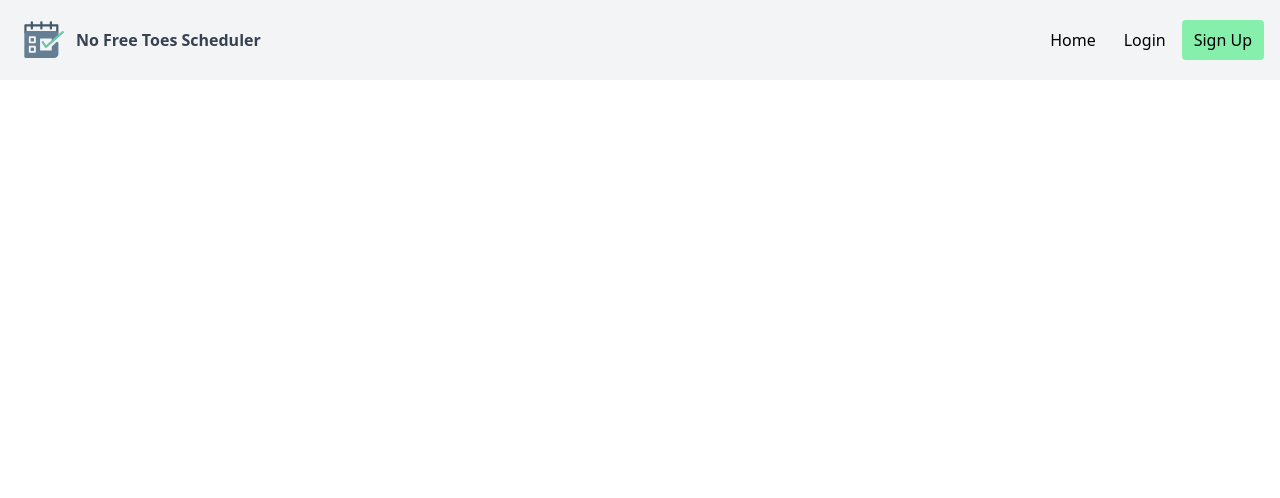
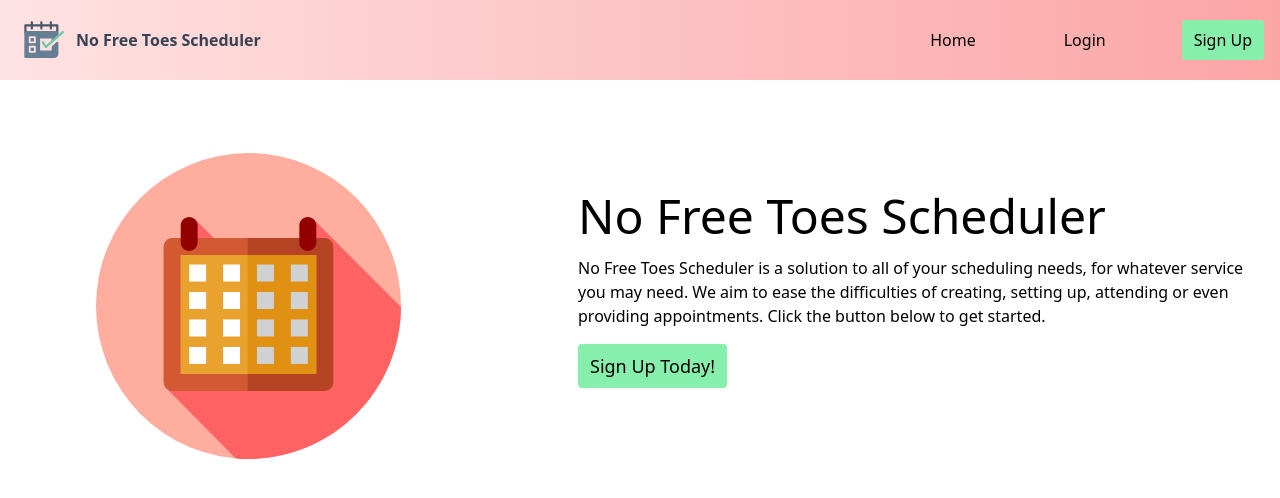
Before and after one commit to brianalegre/No-Free-Toes, a React (Create React App) app in the folder client/: page / in a window 1280 px wide. Shown: the top 498 px of the page. Built offline with nearby package versions, Linux system fonts and the light colour scheme; the HTML template or start-up script is replaced by a standard one.

Commit message:
Added hero container in home component

```diff
--- a/client/src/components/Home.js
+++ b/client/src/components/Home.js
@@ -1,8 +1,28 @@
-import React from 'react'
-import Navbar from './Navbar'
+import React from "react";
+import Navbar from "./Navbar";
+import heroImg from "../images/hero_image.svg";
 
 export default function Home() {
   return (
-    <Navbar />
-  )
+    <>
+      <Navbar />
+      <div class="container mx-auto flex flex-col md:flex-row items-center my-12">
+        <div class="pl-24 w-full lg:w-1/2 lg:py-6">
+          <img src={heroImg} alt="hero image" className="w-4/6" />
+        </div>
+        <div class="flex flex-col w-full lg:w-2/3 justify-center items-start pt-12 pb-24 px-6">
+          <h1 class="my-4 text-2xl text-bold lg:text-5xl">No Free Toes Scheduler</h1>
+          <p class="leading-normal mb-4">
+            No Free Toes Scheduler is a solution to all of your scheduling
+            needs, for whatever service you may need. We aim to ease the
+            difficulties of creating, setting up, attending or even providing
+            appointments. Click the button below to get started.
+          </p>
+          <button class="py-2 px-3 text-lg bg-green-300 hover:bg-green-700 text-black hover:text-gray-100 rounded transition duration-300">
+            Sign Up Today!
+          </button>
+        </div>
+      </div>
+    </>
+  );
 }
--- a/client/src/components/Navbar.js
+++ b/client/src/components/Navbar.js
@@ -6,11 +6,18 @@ const visitorNavLinks = [
   {
     name: "Home",
     link: "/",
+    class: "py-5 px-3 hover:text-pink-600 transition duration-300"
   },
   {
     name: "Login",
     link: "#",
+    class: "py-5 px-3 hover:text-pink-600 transition duration-300"
   },
+  {
+    name: "Sign Up",
+    link: "#",
+    class: "py-2 px-3 bg-green-300 hover:bg-green-700 text-black hover:text-gray-100 rounded transition duration-300"
+  }
 ];
 
 const memberNavLinks = [
@@ -38,7 +45,7 @@ const memberNavLinks = [
 
 const visitorLgNav = visitorNavLinks.map((navlinks) => (
   <>
-    <a href={navlinks.link} className="py-5 px-3">
+    <a href={navlinks.link} className={navlinks.class}>
       {navlinks.name}
     </a>
   </>
@@ -48,7 +55,7 @@ const visitorMobileNav = visitorNavLinks.map((navlinks) => (
   <>
     <a
       href={navlinks.link}
-      className="block py-2 px-4 text-sm hover:bg-gray-200"
+      className="block py-2 px-4 text-sm text-black hover:text-pink-500"
     >
       {navlinks.name}
     </a>
@@ -83,8 +90,8 @@ export default function Navbar() {
   };
 
   return (
-    <nav className="bg-gray-100">
-      <div className="xl:max-w-7xl mx-auto px-4">
+    <nav className="bg-gradient-to-r from-red-100 to-red-300">
+      <div className="xl:max-w-8xl mx-auto px-4">
         <div className="flex justify-between">
           <div className="flex space-x-4">
             <div>
@@ -96,19 +103,12 @@ export default function Navbar() {
           </div>
 
           {/* large screen visitor nav */}
-          <div className="hidden md:flex items-center space-x-1">
+          <div className="hidden md:flex items-center gap-x-16">
 
             {/* FOR USE WHEN WE IMPLEMENT LOGGED IN FUNCTIONALITY */}
             {/* {isLoggedIn ? visitorLgNav : memberLgNav} */}
             {visitorLgNav}
 
-            {/* NEED TO REMOVE THIS SIGNUP BUTTON IF MEMBER IS LOGGED IN (useState hook) */}
-            <a
-              href="#"
-              className="py-2 px-3 bg-green-300 hover:bg-green-700 text-black hover:text-gray-100 rounded transition duration-300"
-            >
-              Sign Up
-            </a>
           </div>
 
           {/* hamburger menu button */}
@@ -140,13 +140,6 @@ export default function Navbar() {
         {/* {isLoggedIn ? visitorMobileNav : memberMobileNav} */}
         {visitorMobileNav}
 
-        {/* NEED TO REMOVE THIS SIGNUP BUTTON IF MEMBER IS LOGGED IN (useState hook) */}
-        <a
-          href="#"
-          className="block py-2 px-4 text-sm hover:bg-green-700 hover:text-gray-100 transition duration-300"
-        >
-          Sign Up
-        </a>
       </div>
     </nav>
   );
```
Also changed, not shown: client/src/images/hero_image.svg (added).
